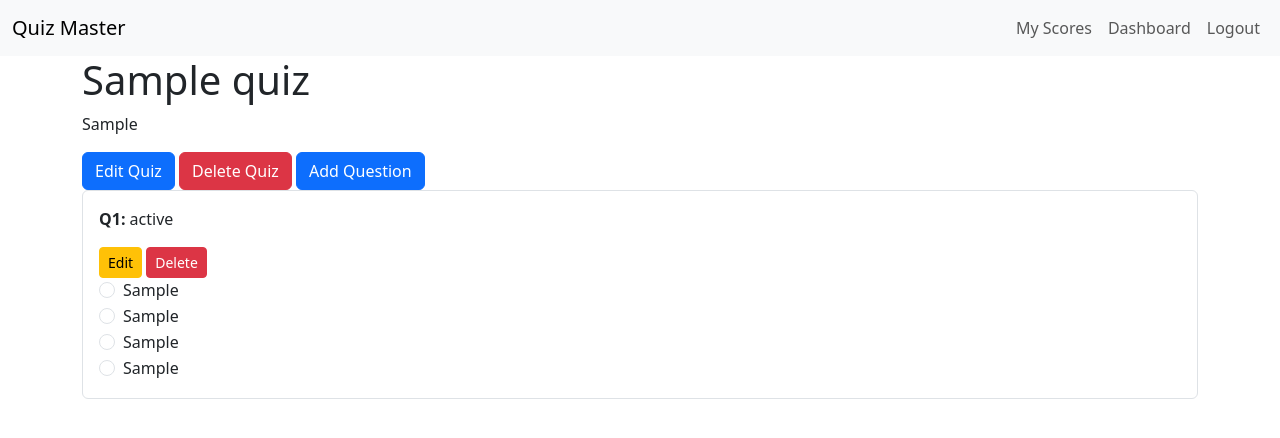
After one commit to 23f3001468/quiz-master-v1, a Flask app: page /quiz/1 in a window 1280 px wide. The commit adds this page. Shown: the top 438 px of the page. Run offline with Flask 3, Linux system fonts and the light colour scheme; a user stored in the database is signed in; tables that the repository leaves empty hold one stand-in row (values such as "Sample post").

Commit message:
made the whole functioning of the website

```diff
--- a/app/models.py
+++ b/app/models.py
@@ -9,7 +9,6 @@ class User(UserMixin, db.Model):
     email = db.Column(db.String(100), unique=True, nullable=False)
     password = db.Column(db.String(100), nullable=False)
     fullName = db.Column(db.String(100), nullable=False)
-    qualification = db.Column(db.String(100), nullable=False)
     date_of_birth = db.Column(db.String(10), nullable=False)
     role = db.Column(db.String(10), nullable=False)
     created_at = db.Column(db.DateTime, default=datetime.utcnow)
@@ -31,9 +30,8 @@ class Chapter(db.Model):
 
 class Quiz(db.Model):
     id = db.Column(db.Integer, primary_key=True)
+    name= db.Column(db.String(100), nullable=False)
     chapter_id = db.Column(db.Integer, db.ForeignKey('chapter.id'), nullable=False)
-    date_of_quiz = db.Column(db.DateTime, default=datetime.utcnow, nullable=False)
-    duration = db.Column(db.String(5), nullable=False)
     remarks = db.Column(db.String(255), nullable=True)
 
 class Question(db.Model):
--- a/app/routes.py
+++ b/app/routes.py
@@ -1,7 +1,7 @@
 # app/routes.py
 from flask import Blueprint, render_template, redirect, url_for, flash,session, request
 from . import db, bcrypt
-from .models import User, Subject, Chapter, Quiz, Question
+from .models import User, Subject, Chapter, Quiz, Question, Score
 from .forms import LoginForm, RegistrationForm, SubjectForm, ChapterForm, QuizForm, QuestionForm
 from flask_login import login_user, login_required, logout_user, current_user
 from flask_bcrypt import generate_password_hash
@@ -39,10 +39,9 @@ def login():
 def register():
     form = RegistrationForm()
     if form.validate_on_submit():
-        print(f"Selected Role: {form.role.data}")
         hashed_password = bcrypt.generate_password_hash(form.password.data).decode('utf-8')
         form.date_of_birth.data = datetime.strptime(form.date_of_birth.data, '%d/%m/%Y').date()
-        user = User(username=form.username.data, email=form.email.data, password=hashed_password, fullName=form.fullName.data, qualification=form.qualification.data, date_of_birth=form.date_of_birth.data,role=form.role.data)
+        user = User(username=form.username.data, email=form.email.data, password=hashed_password, fullName=form.fullName.data, date_of_birth=form.date_of_birth.data,role="user")
         db.session.add(user)
         db.session.commit()
         flash(f'Account created for {form.username.data}!', 'success')
@@ -147,31 +146,139 @@ def edit_chapter(chapter_id):
 def chapter(chapter_id):
     quizzes = Quiz.query.filter_by(chapter_id=chapter_id).all()
     chapter = Chapter.query.filter_by(id=chapter_id).first()
-    return render_template("chapter.html",quizzes=quizzes,user_role=current_user.role,chapter=chapter)
+    return render_template("chapter.html",quizzes=quizzes,user_role=current_user.role,chapter=chapter,subject_id=chapter.subjectId)
 
+#quiz routes
 @main.route('/add_quiz/<int:chapter_id>', methods=['GET', 'POST'])
 @login_required
 def add_quiz(chapter_id):
     form = QuizForm()
     if form.validate_on_submit():
-        quiz = Quiz(chapter_id=chapter_id, date_of_quiz=form.date_of_quiz.data, duration=form.duration.data, remarks=form.remarks.data)
+        quiz = Quiz(name=form.name.data,chapter_id=chapter_id, remarks=form.remarks.data)
         db.session.add(quiz)
         db.session.commit()
         flash(f'Quiz added successfully!', 'success')
-        return redirect(url_for('main.add_quiz'))
-    return render_template("add_quiz.html", form=form)
+        return redirect(url_for('main.chapter', chapter_id=chapter_id))
+    return render_template("add_quiz.html", form=form,chapter_id=chapter_id)
 
+@main.route('/edit_quiz/<int:quiz_id>',methods=['GET','POST'])
+@login_required
+def edit_quiz(quiz_id):
+    form=QuizForm()
+    quiz=Quiz.query.get(quiz_id)
+    if form.validate_on_submit():
+        quiz.name=form.name.data
+        quiz.remarks=form.remarks.data
+        db.session.commit()
+        flash(f'Quiz edited successfully!','success')
+        return redirect(url_for('main.chapter',chapter_id=quiz.chapter_id))
+    elif request.method=='GET':
+        form.name.data=quiz.name
+        form.remarks.data=quiz.remarks
+    return render_template("edit_quiz.html",form=form,quiz=quiz)
+
+@main.route('/delete_quiz/<int:quiz_id>', methods=['GET', 'POST'])
+@login_required
+def delete_quiz(quiz_id):
+    quiz = Quiz.query.get(quiz_id)
+    db.session.delete(quiz)
+    db.session.commit()
+    flash(f'Quiz deleted successfully!', 'success')
+    return redirect(url_for('main.chapter',chapter_id=quiz.chapter_id))
+
+@main.route('/quiz/<int:quiz_id>')
+def quiz(quiz_id):
+    questions = Question.query.filter_by(quiz_id=quiz_id).all()
+    quiz = Quiz.query.filter_by(id=quiz_id).first()
+    return render_template("quiz.html",questions=questions,user_role=current_user.role,quiz=quiz)
+
+@main.route('/submit_quiz/<int:quiz_id>', methods=['POST'])
+@login_required
+def submit_quiz(quiz_id):
+    questions = Question.query.filter_by(quiz_id=quiz_id).all()
+    score = 0
+    total = len(questions)
+    correct_answers = []
+
+    for question in questions:
+        selected = request.form.get(f'answer_{question.id}')
+        if selected == question.correct_option:
+            score += 1
+        correct_answers.append({'question': question.question_statement, 'correct_option': getattr(question, f'option{question.correct_option}')})
+
+    new_score = Score(user_id=current_user.id, quiz_id=quiz_id, total_scored=score)
+    db.session.add(new_score)
+    db.session.commit()
+
+    return render_template('score.html', score=score, total=total, correct_answers=correct_answers)
+
+
+#question routes
 @main.route('/add_question/<int:quiz_id>', methods=['GET', 'POST'])
 @login_required
 def add_question(quiz_id):
+    if current_user.role != 'admin':
+        return "Unauthorized", 403
+
+    quiz = Quiz.query.get_or_404(quiz_id)
     form = QuestionForm()
+
     if form.validate_on_submit():
-        question = Question(quiz_id=quiz_id, question_statement=form.question_statement.data, option1=form.option1.data, option2=form.option2.data, option3=form.option3.data, option4=form.option4.data, correct_option=form.correct_option.data)
-        db.session.add(question)
+        new_question = Question(
+            quiz_id=quiz_id,
+            question_statement=form.question_statement.data,
+            option1=form.option1.data,
+            option2=form.option2.data,
+            option3=form.option3.data,
+            option4=form.option4.data,
+            correct_option=form.correct_option.data
+        )
+        db.session.add(new_question)
         db.session.commit()
-        flash(f'Question added successfully!', 'success')
-        return redirect(url_for('main.add_question'))
-    return render_template("add_question.html", form=form)
+        return redirect(url_for('main.quiz', quiz_id=quiz_id))
+
+    return render_template('add_question.html', form=form, quiz=quiz)
+
+@main.route('/edit_question/<int:question_id>', methods=['GET', 'POST'])
+@login_required
+def edit_question(question_id):
+    if current_user.role != 'admin':
+        return "Unauthorized", 403
+
+    question = Question.query.get_or_404(question_id)
+    form = QuestionForm(obj=question)
+
+    if form.validate_on_submit():
+        question.question_statement = form.question_statement.data
+        question.option1 = form.option1.data
+        question.option2 = form.option2.data
+        question.option3 = form.option3.data
+        question.option4 = form.option4.data
+        question.correct_option = form.correct_option.data
+        db.session.commit()
+        return redirect(url_for('main.quiz', quiz_id=question.quiz_id))
+
+    return render_template('edit_question.html', form=form, question=question)
+
+
+@main.route('/delete_question/<int:question_id>')
+@login_required
+def delete_question(question_id):
+    if current_user.role != 'admin':
+        return "Unauthorized", 403
+
+    question = Question.query.get_or_404(question_id)
+    quiz_id = question.quiz_id
+    db.session.delete(question)
+    db.session.commit()
+    return redirect(url_for('main.quiz', quiz_id=quiz_id))
+
+#score route
+@main.route('/my_scores')
+@login_required
+def my_scores():
+    scores = Score.query.filter_by(user_id=current_user.id).join(Quiz, Quiz.id == Score.quiz_id).add_columns(Quiz.name, Score.total_scored, Score.time_stamp_of_attempt).all()
+    return render_template('my_scores.html', scores=scores)
 
 
 
--- a/app/templates/base.html
+++ b/app/templates/base.html
@@ -33,6 +33,11 @@
           <ul class="navbar-nav ms-auto">
             {% if current_user.is_authenticated %}
             <li class="nav-item">
+              <a class="nav-link" href="{{ url_for('main.my_scores') }}"
+                >My Scores</a
+              >
+            </li>
+            <li class="nav-item">
               <a class="nav-link" href="{{ url_for('main.dashboard') }}"
                 >Dashboard</a
               >
--- a/app/templates/dashboard.html
+++ b/app/templates/dashboard.html
@@ -2,7 +2,7 @@
 current_user.is_authenticated %}
 <h1>Dashboard</h1>
 <h3>Welcome, {{ current_user.username }}!</h3>
-{%if current_user.role=='teacher'%}
+{%if current_user.role=='admin'%}
 <a href="{{ url_for('main.add_subject') }}" class="btn btn-primary"
   >Add Subject</a
 >
@@ -16,7 +16,7 @@ current_user.is_authenticated %}
       class="btn btn-primary"
       >View Subject</a
     >
-    {%if current_user.role=='teacher'%}
+    {%if current_user.role=='admin'%}
     <a
       href="{{url_for('main.edit_subject', subject_id=subject.id)}}"
       class="btn btn-primary"
--- /dev/null
+++ b/app/templates/quiz.html
@@ -0,0 +1,86 @@
+{% extends "base.html" %} {% block content %}
+<h1>{{ quiz.name }}</h1>
+<p>{{ quiz.remarks }}</p>
+
+{% if current_user.role == 'admin' %}
+<a
+  href="{{ url_for('main.edit_quiz', quiz_id=quiz.id) }}"
+  class="btn btn-primary"
+  >Edit Quiz</a
+>
+<a
+  href="{{ url_for('main.delete_quiz', quiz_id=quiz.id) }}"
+  class="btn btn-danger"
+  >Delete Quiz</a
+>
+<a
+  href="{{ url_for('main.add_question', quiz_id=quiz.id) }}"
+  class="btn btn-primary"
+  >Add Question</a
+>
+{% endif %}
+
+<form method="POST" action="{{ url_for('main.submit_quiz', quiz_id=quiz.id) }}">
+  {% for question in questions %}
+  <div class="mb-4 p-3 border rounded">
+    <p><strong>Q{{ loop.index }}:</strong> {{ question.question_statement }}</p>
+
+    {% if current_user.role == 'admin' %}
+    <a
+      href="{{ url_for('main.edit_question', question_id=question.id) }}"
+      class="btn btn-warning btn-sm"
+      >Edit</a
+    >
+    <a
+      href="{{ url_for('main.delete_question', question_id=question.id) }}"
+      class="btn btn-danger btn-sm"
+      >Delete</a
+    >
+    {% endif %}
+
+    <div class="form-check">
+      <input
+        class="form-check-input"
+        type="radio"
+        name="answer_{{ question.id }}"
+        value="1"
+        required
+      />
+      <label class="form-check-label">{{ question.option1 }}</label>
+    </div>
+    <div class="form-check">
+      <input
+        class="form-check-input"
+        type="radio"
+        name="answer_{{ question.id }}"
+        value="2"
+        required
+      />
+      <label class="form-check-label">{{ question.option2 }}</label>
+    </div>
+    <div class="form-check">
+      <input
+        class="form-check-input"
+        type="radio"
+        name="answer_{{ question.id }}"
+        value="3"
+        required
+      />
+      <label class="form-check-label">{{ question.option3 }}</label>
+    </div>
+    <div class="form-check">
+      <input
+        class="form-check-input"
+        type="radio"
+        name="answer_{{ question.id }}"
+        value="4"
+        required
+      />
+      <label class="form-check-label">{{ question.option4 }}</label>
+    </div>
+  </div>
+  {% endfor %} {% if current_user.role != 'admin' %}
+  <button type="submit" class="btn btn-success">Submit Quiz</button>
+  {% endif %}
+</form>
+{% endblock %}
--- a/app/templates/subject.html
+++ b/app/templates/subject.html
@@ -2,7 +2,7 @@
 <h1>{{ subject.name }}</h1>
 <p>{{ subject.description }}</p>
 
-{% if current_user.role == 'teacher' %}
+{% if current_user.role == 'admin' %}
 <a
   href="{{ url_for('main.edit_subject', subject_id=subject.id) }}"
   class="btn btn-primary"
@@ -28,7 +28,7 @@
       class="btn btn-primary"
       >View Chapter</a
     >
-    {% if current_user.role == 'teacher' %}
+    {% if current_user.role == 'admin' %}
     <a
       href="{{ url_for('main.edit_chapter', chapter_id=chapter.id) }}"
       class="btn btn-primary"
```
Also changed, not shown: app/__init__.py (+29 -3 lines), app/forms.py (+2 -5 lines), app/templates/add_question.html (added, +56 -0 lines), app/templates/add_quiz.html (added, +24 -0 lines), app/templates/chapter.html (+25 -16 lines), app/templates/edit_question.html (added, +32 -0 lines), app/templates/edit_quiz.html (added, +27 -0 lines), app/templates/my_scores.html (added, +28 -0 lines), app/templates/register.html (+0 -9 lines), app/templates/score.html (added, +15 -0 lines), instance/quiz_master.db.
